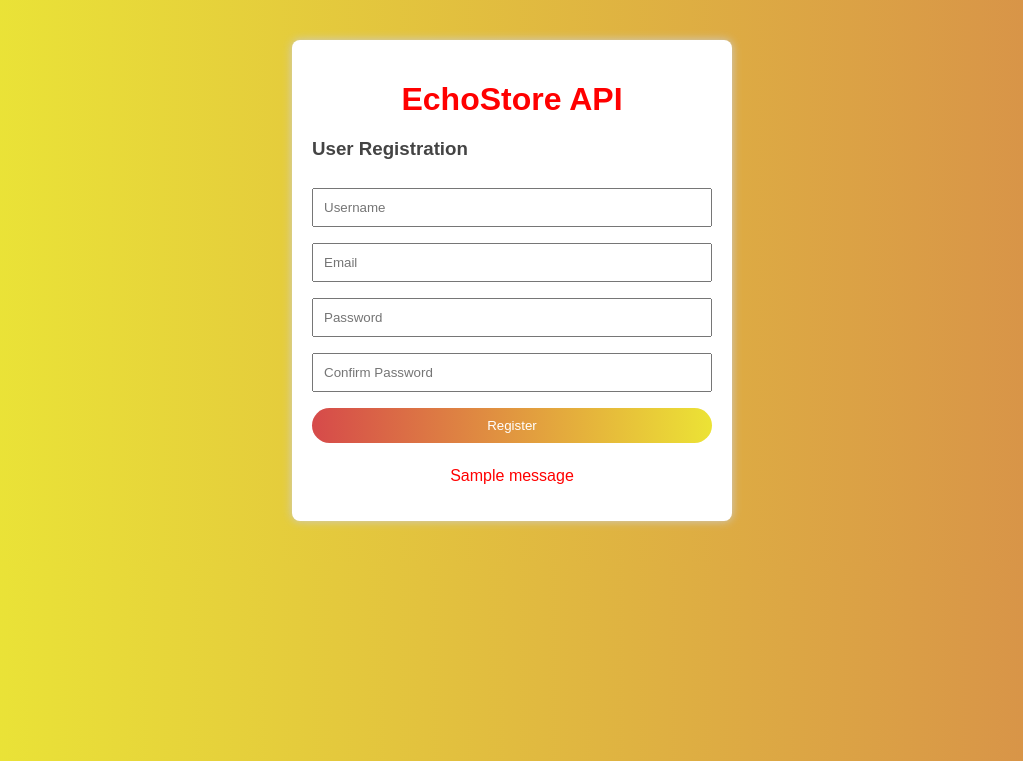
After one commit to harigovind-dot-a/django-EchoApi-Backend, a Django app: page /registration/ in a window 1280 px wide. The commit adds this page. Shown: the top 761 px of the page, without its empty margins (128-1151 px from the left). Run offline with Django 5.2, Linux system fonts and the light colour scheme; tables that the repository leaves empty hold one stand-in row (values such as "Sample post"); one stand-in notice (Sample message) is shown.

Commit message:
User Registration
added user registration, added conditions.

```diff
--- /dev/null
+++ b/echoapp/static/echoapp/registration.css
@@ -0,0 +1,52 @@
+body {
+    font-family: Arial, sans-serif;
+    margin: 30px;
+    background: linear-gradient(to left, #d68b4a, #ecec35);
+}
+
+.container {
+    background-color: white;
+    align-items: center;
+    padding: 20px;
+    max-width: 400px;
+    margin: 40px auto;
+    border-radius: 8px;
+    box-shadow: 0 0 10px #ccc;
+}
+
+.container h1 {
+    margin-bottom: 20px;
+    text-align: center;
+    color: #ff0000;
+}
+
+.container h3 {
+    margin-bottom: 20px;
+    color: #444;
+
+}
+
+.container input, .container button {
+    width: 100%;
+    padding: 10px;
+    margin: 8px 0;
+    box-sizing: border-box;
+}
+
+.container button {
+    background: linear-gradient(to right, #d64a4a, #ece335);
+    color: white;
+    border: none;
+    cursor: pointer;
+    border-radius: 20px;
+    transition: background-color 0.3s ease;
+}
+
+.container button:hover {
+  background: linear-gradient(to right, #ff0000, #fff200);
+}
+
+.warning {
+    color: red;
+    text-align: center;
+}
--- a/echoapp/templates/echoapp/echo_form.html
+++ b/echoapp/templates/echoapp/echo_form.html
@@ -29,8 +29,8 @@
           body: JSON.stringify({ message: msg }),
         }).then((response) => {
           if (response.ok) {
-            document.getElementById("status").textContent =
-              "The message is saved.";
+            document.getElementById("status").innerHTML =
+              "The message is saved. <a href='/echo/'>CLICK HERE</a> to see the JSON response.";
             document.getElementById("message").value = "";
           }
         });
--- /dev/null
+++ b/echoapp/templates/echoapp/registration.html
@@ -0,0 +1,93 @@
+{% load static %}
+<!DOCTYPE html>
+<html lang="en">
+  <head>
+    <meta charset="UTF-8" />
+    <meta name="viewport" content="width=device-width, initial-scale=1.0" />
+    <title>User Registration - Echo Store API</title>
+    <link rel="stylesheet" href="{% static 'echoapp/registration.css' %}" />
+  </head>
+  <body>
+    <div class="container">
+      <h1>EchoStore API</h1>
+      <h3>User Registration</h3>
+      <form id="registration-form" method="POST">
+        {% csrf_token %}
+        <input
+          type="text"
+          id="username"
+          name="username"
+          placeholder="Username"
+          required
+        />
+        <input
+          type="email"
+          id="email"
+          name="email"
+          placeholder="Email"
+          required
+        />
+        <input
+          type="password"
+          id="password"
+          name="password"
+          placeholder="Password"
+          required
+        />
+        <input
+          type="password"
+          id="confirm_password"
+          name="confirm_password"
+          placeholder="Confirm Password"
+          required
+        />
+
+        <button type="submit">Register</button>
+      </form>
+
+      <!-- JavaScript client-side warning -->
+      <p id="warning" class="warning"></p>
+
+      <!-- Django server-side errors-->
+      {% if messages %} {% for message in messages %}
+      <p class="warning">{{ message }}</p>
+      {% endfor %} {% endif %}
+    </div>
+
+    <script>
+      document
+        .getElementById("registration-form")
+        .addEventListener("submit", function (e) {
+          const username = document.getElementById("username").value.trim();
+          const email = document.getElementById("email").value.trim();
+          const password = document.getElementById("password").value.trim();
+          const confirmPassword = document
+            .getElementById("confirm_password")
+            .value.trim();
+          const warning = document.getElementById("warning");
+
+          warning.textContent = "";
+
+          if (username.length < 8 || password.length < 8) {
+            warning.textContent =
+              "Both Username and password must be at least 8 characters long.";
+            e.preventDefault();
+            return;
+          }
+
+          const emailPattern = /^[^\s@]+@[^\s@]+\.[^\s@]+$/;
+          if (!emailPattern.test(email)) {
+            warning.textContent = "Please enter a valid email address.";
+            e.preventDefault();
+            return;
+          }
+
+          if (password !== confirmPassword) {
+            warning.textContent = "Passwords is not matching!";
+            e.preventDefault();
+            return;
+          }
+        });
+    </script>
+  </body>
+</html>
--- a/echoapp/urls.py
+++ b/echoapp/urls.py
@@ -1,9 +1,12 @@
 #created this file to define the URL patterns for the echo app
 from django.urls import path
-from .views import EchoView, echo_form, login_page
+from .views import EchoView, echo_form, login_page, register_success, register, home
 
 urlpatterns = [
+    path('', home, name='home'),
     path('echo/', EchoView.as_view()),
     path('echo-form/', echo_form),
-    path('log-in/', login_page)
+    path('log-in/', login_page),
+    path('registration/', register, name='register'),
+    path('register-success/', register_success, name='register_success')
 ]
--- a/echoapp/views.py
+++ b/echoapp/views.py
@@ -4,7 +4,9 @@ from rest_framework import status
 from rest_framework.permissions import AllowAny, IsAuthenticated
 from .serializers import MessageSerializer, EchoInputSerializer
 from .models import Message
-from django.shortcuts import render
+from django.shortcuts import render, redirect
+from django.contrib.auth.models import User
+from django.contrib import messages
 
 class EchoView(APIView):
 
@@ -30,3 +32,32 @@ def echo_form(request):
 
 def login_page(request):
     return render(request, 'echoapp/login.html')
+
+def register_success(request):
+    return render(request, 'echoapp/registr_success.html')
+
+def register(request):
+    if request.method == 'POST':
+        username = request.POST.get('username')
+        email = request.POST.get('email')
+        password = request.POST.get('password')
+        confirm_password = request.POST.get('confirm_password')
+
+        # Sever-side validation other than the form validation
+        if len(username) < 8 or len(password) < 8:
+            messages.error(request, "Username and password must be at least 8 characters.")
+            return redirect('register')
+        if password != confirm_password:
+            messages.error(request, "Passwords do not match.")
+            return redirect('register')
+        if User.objects.filter(username=username).exists():
+            messages.error(request, "Username already exists.")
+            return redirect('register')
+
+        User.objects.create_user(username=username, email=email, password=password).save()
+
+        return redirect('register_success')
+    return render(request, 'echoapp/registration.html')
+
+def home(request):
+    return render(request, 'echoapp/home.html')
```
Also changed, not shown: echoapp/static/echoapp/home.css (added, +40 -0 lines), echoapp/templates/echoapp/home.html (added, +21 -0 lines), echoapp/templates/echoapp/login.html (+13 -1 lines), echoapp/templates/echoapp/registr_success.html (added, +20 -0 lines), echoapp/tests.py (+9 -0 lines).
